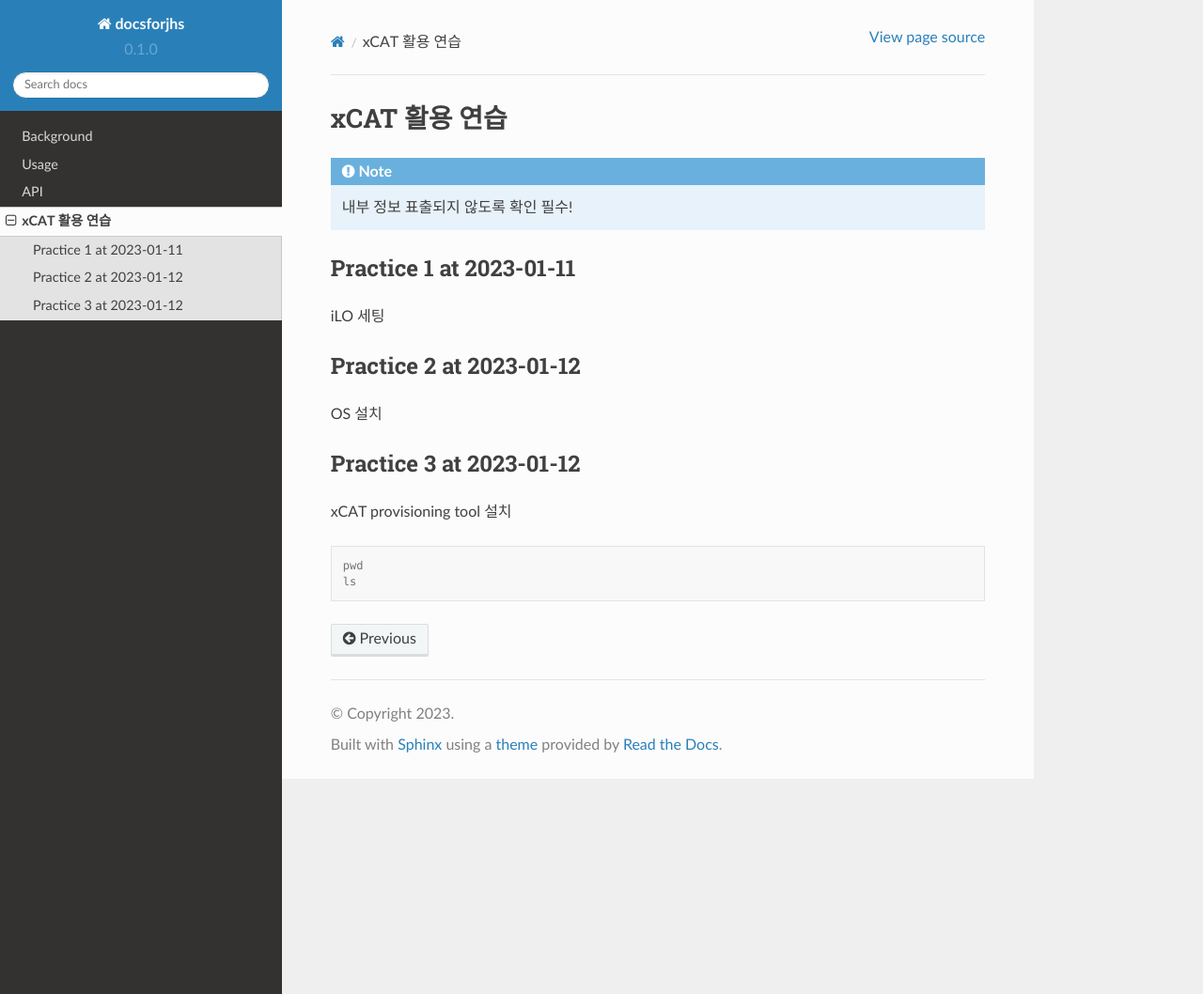
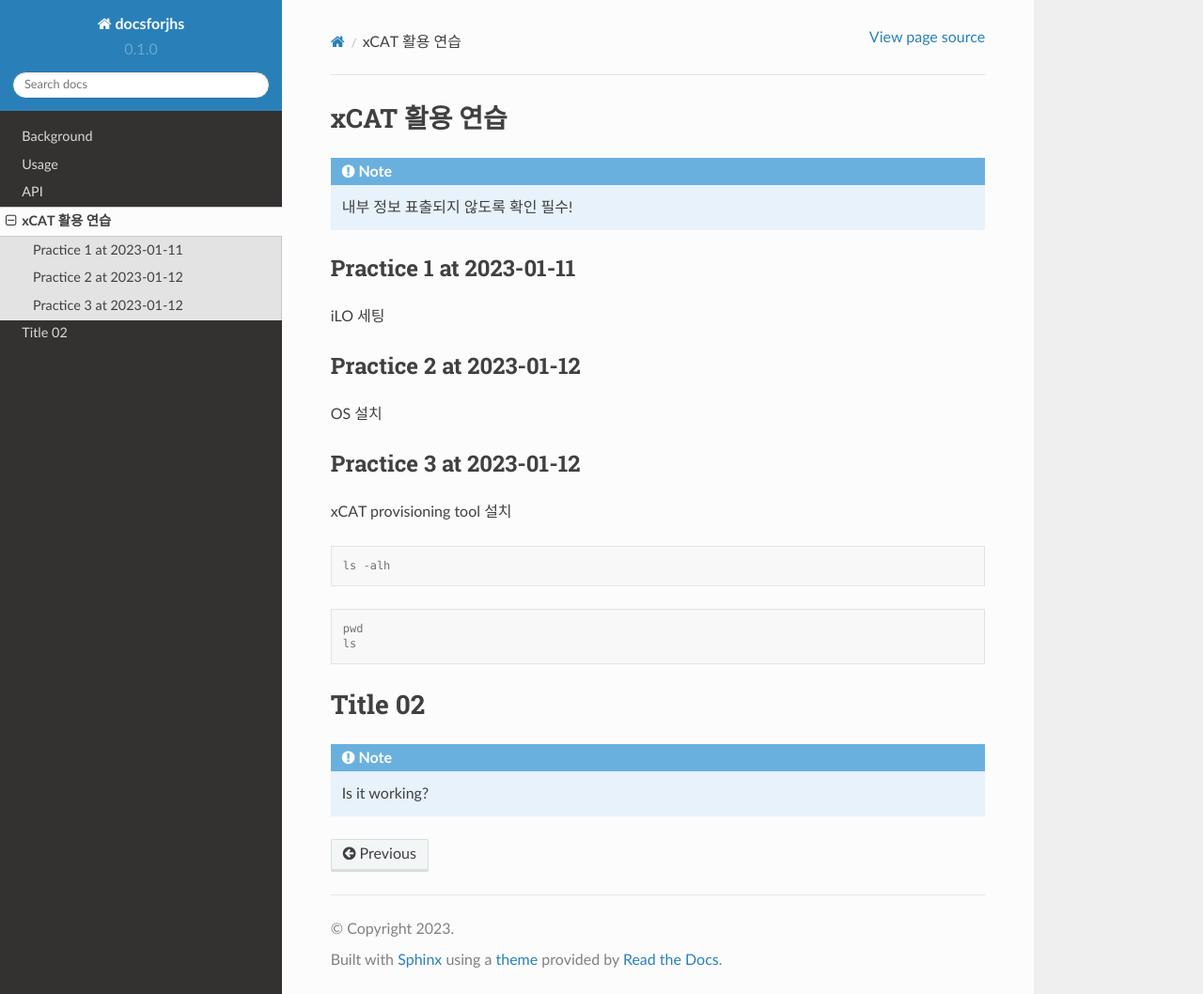
Before and after one commit to joohyungsun7/docsforjhs, a Sphinx documentation site: the page built from docs/Test01.rst, in a window 1280 px wide and 1058 px high. Shown: the whole window at 94% size. Built offline with Sphinx 7.4.7 and the Read the Docs theme 2.0.0, drawn with Linux system fonts in a browser that asks for light colours.

Commit message:
Update Test01.rst

```diff
--- a/docs/Test01.rst
+++ b/docs/Test01.rst
@@ -21,9 +21,17 @@ Practice 3 at 2023-01-12
 xCAT provisioning tool 설치
 
 .. code-block:: console
+
    ls -alh
 
 .. code-block:: console
 
    pwd
    ls
+
+Title 02
+=====
+
+.. note::
+
+   Is it working?
```
